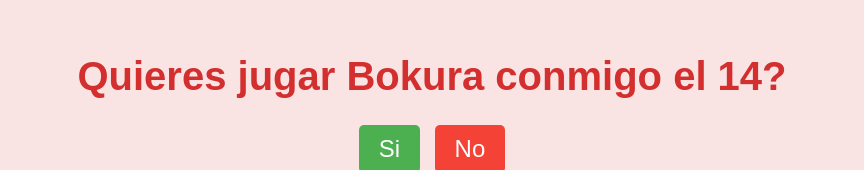
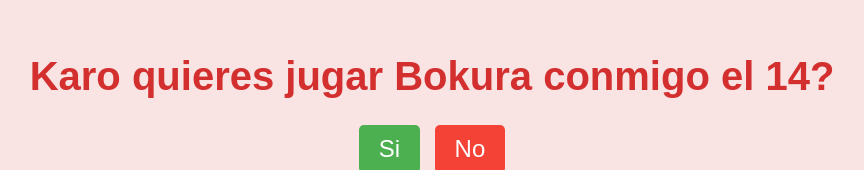
Before and after one commit to iNeonGK/iNeonGK.github.io, a plain HTML site: page index.html in a window 1280 px wide. Shown: the part 138-308 px from the top of the page, without its empty margins (208-1072 px from the left). Drawn offline with Linux system fonts and the light colour scheme.

Commit message:
index.html

```diff
--- a/index.html
+++ b/index.html
@@ -8,7 +8,7 @@
 </head>
 <body>
     <div class="container">
-        <h1>Quieres jugar Bokura conmigo el 14?</h1>
+        <h1>Karo quieres jugar Bokura conmigo el 14?</h1>
         <div class="buttons">
             <button class="yes-button" onclick="handleYesClick()">Si</button>
             <button class="no-button" onclick="handleNoClick()">No</button>
```
